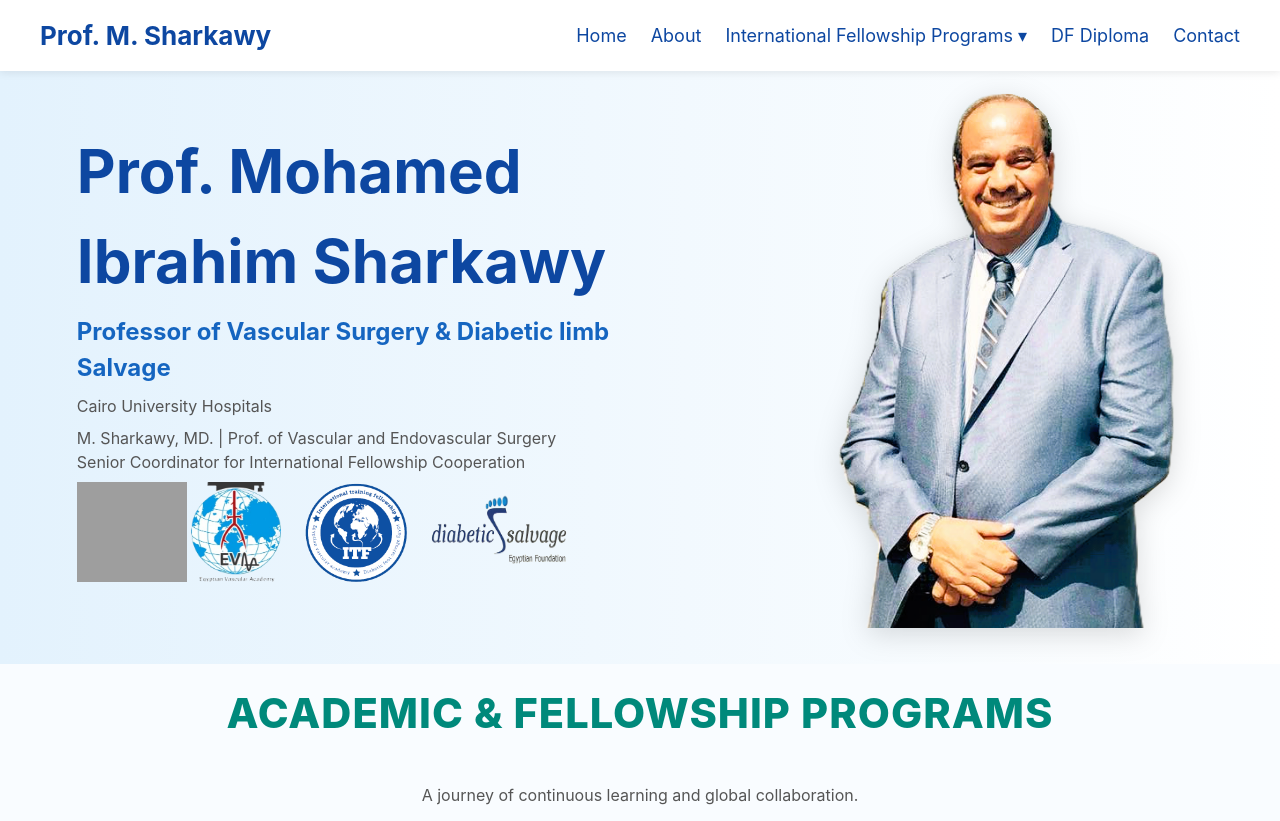
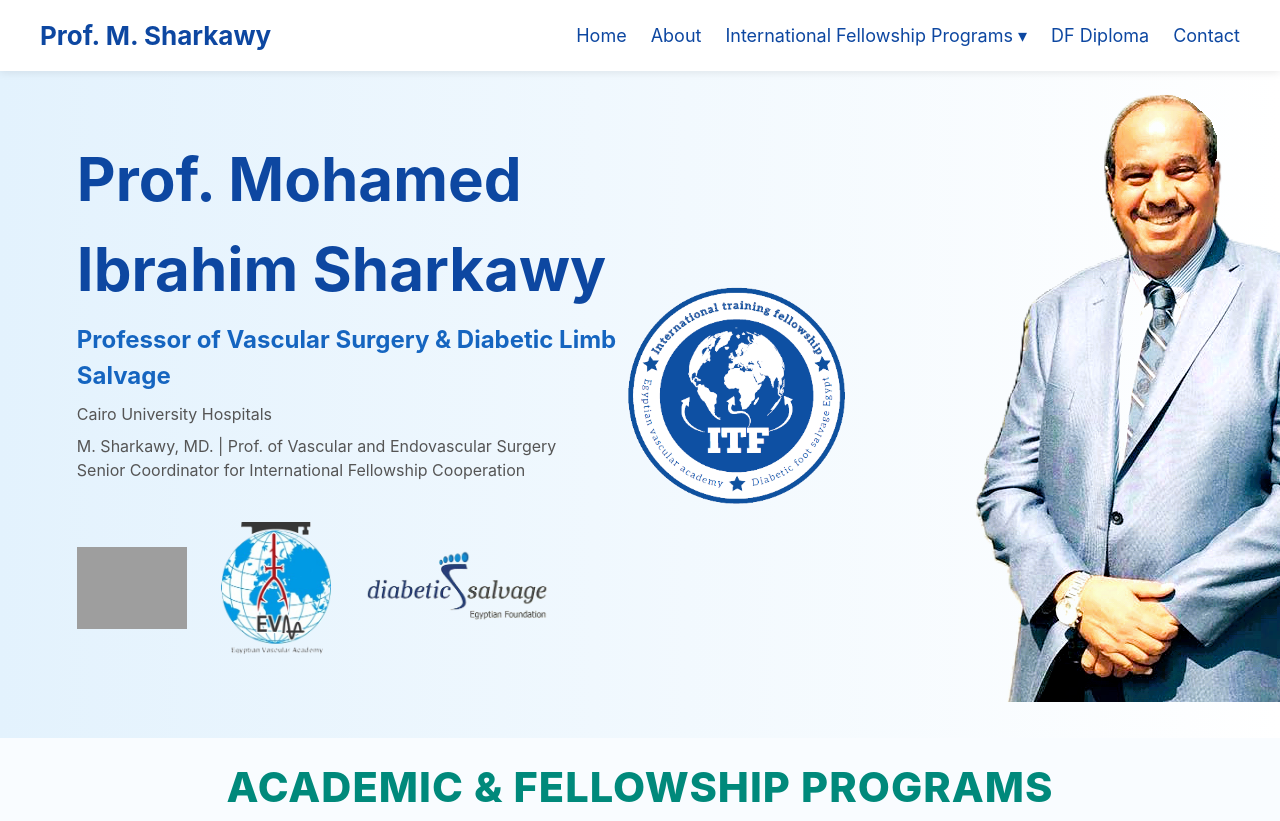
Before and after one commit to AdhamWael/fp-sharkawy, a plain HTML site: page index.html in a window 1280 px wide. Shown: the top 821 px of the page. Drawn offline with Linux system fonts and the light colour scheme; grey boxes are pictures that could not be loaded.

Commit message:
Reupload all files

```diff
--- a/index.html
+++ b/index.html
@@ -7,24 +7,6 @@
     <title>Prof. Sharkawy – Academic Timeline</title>
     <link rel="stylesheet" href="style.css">
     <link rel="stylesheet" href="nav-footer.css">
-    <style>
-        .hero-img{
-            width: 110px;
-            height: 100px;
-        }
-        .hero-img2{
-            width: 90px;
-            height: 100px;
-        }
-         .hero-img3{
-            width: 140px;
-            height: 100px;
-        }
-        .hero-img4  {
-            width: 150px;
-            height: 100px;
-        }
-    </style>
 </head>
 
 <body>
@@ -61,23 +43,31 @@
   <source id="videoSource" src="" type="video/mp4">
 </video>
     </div>
+    <!-- ===== HERO SECTION ===== -->
   <section class="hero reveal" aria-labelledby="hero-title">
+    <!-- LEFT TEXT -->
     <div class="hero-text">
       <h1 id="hero-title">Prof. Mohamed Ibrahim Sharkawy</h1>
-            <h2>Professor of Vascular Surgery &  Diabetic limb Salvage</h2>
+      <h2>Professor of Vascular Surgery & Diabetic Limb Salvage</h2>
       <p>Cairo University Hospitals</p>
-            <p>M. Sharkawy, MD. | Prof. of Vascular and Endovascular Surgery<br>Senior Coordinator for International Fellowship Cooperation</p>
+      <p>
+        M. Sharkawy, MD. | Prof. of Vascular and Endovascular Surgery<br />
+        Senior Coordinator for International Fellowship Cooperation
+      </p>
+
+      <!-- SMALL LOGOS -->
       <div class="hero-img-content">
-            <img src="DF Diploma/Egypt-medical-syndicate-600x551.png" alt="" class="hero-img">
-            <img src="Egyptian Vascular Academy.png" alt="" class="hero-img2">
-            <img src="ITF.png" alt="" class="hero-img3">
-            <img src="DF Diploma/ds_logo.png" alt="" class="hero-img4">
-        </div>
-        </div>
-        <div class="hero-image">
-            <img src="banner-img1.png" alt="Prof. Sharkawy portrait">
-        </div>
-
+        <img src="DF Diploma/Egypt-medical-syndicate-600x551.png" alt="Egypt Medical Syndicate" class="hero-img" />
+        <img src="Egyptian Vascular Academy.png" alt="Egyptian Vascular Academy" class="hero-img2" />
+        <img src="DF Diploma/ds_logo.png" alt="DS Logo" class="hero-img4" />
+      </div>
+    </div>
+
+    <!-- RIGHT SIDE: PROF + BIG ITF -->
+    <div class="hero-right">
+      <img src="ITF.png" alt="ITF logo large" class="hero-img3-large" />
+      <img src="banner-img1.png" alt="Prof. Sharkawy portrait" class="prof-img" />
+    </div>
   </section>
     <section class="wrap reveal">
         <h2 class="title-h2">Academic & Fellowship Programs</h1>
--- a/style.css
+++ b/style.css
@@ -4,7 +4,9 @@
    Breakpoints: 360px, 480px, 768px, 1024px, 1700px, 2500px, 3000px
 =================================== */
 
+
 /* Reset */
+
 * {
     margin: 0;
     padding: 0;
@@ -32,7 +34,9 @@
     --border-light: #e0e0e0;
 }
 
+
 /* Body */
+
 body {
     background: var(--bg);
     color: var(--primary);
@@ -40,11 +44,16 @@ body {
     padding-top: clamp(3.4375rem, 4vw, 5rem);
 }
 
+
 /* Hero */
+
 .hero {
     display: flex;
+    justify-content: space-between;
     align-items: center;
-  justify-content: space-between;
+    flex-wrap: wrap;
+    padding: 5rem 6%;
+    gap: 2rem;
     min-height: 70vh;
     padding: clamp(1.75rem, 3vw, 2.25rem) 6%;
     background: linear-gradient(to right, var(--bg-light), var(--card-bg));
@@ -52,7 +61,7 @@ body {
 }
 
 .hero-text {
-  max-width: 56%;
+    max-width: 50%;
 }
 
 .hero-text h1 {
@@ -80,10 +89,72 @@ body {
     filter: drop-shadow(0 0.375rem 0.875rem rgba(0, 0, 0, 0.14));
 }
 
+/* SMALL LOGOS UNDER TEXT */
+
+.hero-img-content {
+    display: flex;
+    align-items: center;
+    gap: 34px;
+    margin-top: 2.5rem;
+    flex-wrap: wrap;
+}
+
+.hero-img-content img {
+    width: 110px;
+    height: auto;
+    transition: transform 0.3s ease;
+}
+
+.hero-img-content img:hover {
+    transform: scale(1.12);
+}
+
+.hero-img-content img.hero-img4 {
+    width: 200px;
+    height: 100px;
+}
+
+/* RIGHT SIDE — PROF + ITF BESIDE */
+
+.hero-right {
+    flex: 1 1 45%;
+    display: flex;
+    align-items: center;
+    justify-content: center;
+    gap: 60px;
+    min-width: 300px;
+}
+
+
+/* === PROFESSOR IMAGE === */
+
+.prof-img {
+    width: 450px;
+    height: auto;
+    border-radius: 0;
+    box-shadow: none;
+    background: none;
+    mix-blend-mode: multiply;
+    filter: brightness(1.05) contrast(1.05);
+}
+
+
+/* === ITF LOGO (LARGE) === */
+
+.hero-img3-large {
+    width: 300px;
+    height: auto;
+    margin-left: 100px;
+    transition: transform 0.3s ease;
+}
+
+
+
 /* Timeline */
+
 .wrap {
     width: 100%;
-  margin:  0;
+    margin: 0;
     padding: clamp(1rem, 2vw, 1.125rem) clamp(1rem, 3vw, 2rem);
     text-align: center;
 }
@@ -125,7 +196,6 @@ body {
     transform: translateY(0) scale(1);
 }
 
-
 .milestone-content::before {
     content: "";
     position: absolute;
@@ -138,7 +208,6 @@ body {
     border: 0.1875rem solid var(--card-bg);
     box-shadow: 0 0 0 0.1875rem var(--secondary);
 }
-
 
 .year {
     font-weight: 700;
@@ -171,7 +240,9 @@ body {
     opacity: 1;
 }
 
+
 /* MEMBERSHIP MAP */
+
 #filters button {
     background: var(--primary);
     color: var(--card-bg);
@@ -225,7 +296,7 @@ body {
 }
 
 .pin:hover {
-  transform: scale(0.8 );
+    transform: scale(0.8);
     box-shadow: 0 0.25rem 0.625rem rgba(0, 0, 0, 0.3);
 }
 
@@ -255,7 +326,9 @@ body {
     font-size: clamp(0.9375rem, 1.8vw, 1rem);
 }
 
+
 /* INVITED POSITIONS CARDS */
+
 .invited {
     padding: clamp(2.5rem, 5vw, 3.75rem) clamp(1rem, 2vw, 1.25rem);
     text-align: center;
@@ -294,7 +367,9 @@ body {
     box-shadow: 0 0.625rem 1.5rem rgba(0, 0, 0, 0.12);
 }
 
+
 /* GRID LAYOUT */
+
 .invited-grid {
     display: grid;
     grid-template-columns: repeat(2, 1fr);
@@ -335,7 +410,9 @@ body {
     box-shadow: 0 0.75rem 2rem rgba(21, 101, 192, 0.25);
 }
 
+
 /* FUNDING SECTION */
+
 .funding {
     padding: clamp(3rem, 5vw, 4.375rem) clamp(1rem, 2vw, 1.25rem);
     background: var(--bg-light);
@@ -362,7 +439,9 @@ body {
     padding: 0 clamp(1rem, 3vw, 2rem);
 }
 
+
 /* EMPLOYMENT */
+
 #employment {
     padding: clamp(3.5rem, 6vw, 5rem) clamp(1rem, 2vw, 1.25rem);
     text-align: center;
@@ -378,7 +457,9 @@ body {
     letter-spacing: 0.0625rem;
 }
 
+
 /* Timeline2 Container */
+
 .timeline2 {
     position: relative;
     width: 100%;
@@ -449,7 +530,9 @@ body {
     color: var(--muted);
 }
 
+
 /* WORK SECTION */
+
 .work-sec {
     background: #e3f2fd;
     padding: clamp(1.5rem, 3vw, 1.875rem) clamp(1rem, 2vw, 1.25rem);
@@ -528,7 +611,9 @@ body {
     padding: 0 clamp(1rem, 2vw, 2rem);
 }
 
+
 /* WORLD MAP */
+
 .map-frame {
     position: relative;
     width: 100%;
@@ -651,7 +736,9 @@ svg.world .focused {
     letter-spacing: 0.0625rem;
 }
 
+
 /* VIDEO OVERLAY */
+
 #videoOverlay {
     position: fixed;
     top: 0;
@@ -670,16 +757,19 @@ svg.world .focused {
     border-radius: 0.75rem;
     box-shadow: 0 0 1.875rem rgba(0, 0, 0, 0.6);
 }
+
+
 /* ===================================
    MEDIA QUERIES - MOBILE FIRST
    =================================== */
 
+
 /* Extra Small Devices (360px) */
+
 @media (max-width: 22.5rem) {
     body {
         padding-top: 3.4375rem;
     }
-
     .hero {
         flex-direction: column;
         text-align: center;
@@ -691,163 +781,144 @@ svg.world .focused {
     .hero-image img {
         max-width: 80%;
     }
-
     .hero-text h1 {
         font-size: 1.5rem;
     }
-
     .hero-text h2 {
         font-size: 0.9375rem;
     }
-
     .hero-text p {
         font-size: 0.8125rem;
     }
-
     .card {
         width: 90%;
         left: 5%;
         padding: 0.9375rem;
     }
-
     .card.right {
         left: 5%;
     }
-
     .timeline::before {
         left: 5%;
     }
-
     .card.left::before,
     .card.right::before {
         left: -2.1875rem;
     }
-
     .invited-grid {
         grid-template-columns: 1fr;
         gap: 0.875rem;
     }
-
     .grid-container {
         grid-template-columns: 1fr;
         gap: 1rem;
     }
-
     .milestone {
         margin-left: 2.5rem;
     }
-
     .milestone-number {
         left: -2.1875rem;
         width: 1.5rem;
         height: 1.5rem;
         font-size: 0.75rem;
     }
-
     .timeline2::before {
         left: 0.625rem;
     }
-
     .pin {
         width: 0.75rem;
         height: 0.75rem;
         border-width: 0.125rem;
     }
-
     .info-card {
         max-width: 15rem;
         font-size: 0.9375rem;
     }
-
     .country-card {
         width: 18.75rem;
         max-width: 90%;
         padding: 1rem;
     }
-
     #videoOverlay video {
         width: 95%;
         height: auto;
     }
 }
 
+
 /* Small Devices (480px) */
+
 @media (max-width: 30rem) {
     body {
         padding-top: 4rem;
     }
-
     .hero {
         flex-direction: column;
         gap: 1.25rem;
         padding: 1.75rem 5%;
     }
-
     .hero-text {
         max-width: 100%;
     }
-
     .hero-text h1 {
         font-size: 1.75rem;
     }
-
     .hero-text h2 {
         font-size: 1.0625rem;
     }
-
     .hero-image img {
         max-width: 13.75rem;
     }
-
     .card {
         width: 88%;
         left: 6%;
     }
-
     .card.right {
         left: 6%;
     }
-
     .timeline::before {
         left: 6%;
     }
-
     .card.left::before,
     .card.right::before {
         left: -2.5rem;
     }
-
     .invited-grid {
         grid-template-columns: 1fr;
         gap: 1rem;
     }
-
     .grid-container {
         grid-template-columns: 1fr;
         gap: 1.125rem;
     }
-
-  .timeline2 { max-width: 100%; margin-left: 0; padding: 0 1rem; }
-  .milestone { margin-left: 2rem; }
-  .milestone-number { left: -1.75rem; }
-
+    .timeline2 {
+        max-width: 100%;
+        margin-left: 0;
+        padding: 0 1rem;
+    }
+    .milestone {
+        margin-left: 2rem;
+    }
+    .milestone-number {
+        left: -1.75rem;
+    }
     .pin {
         width: 0.875rem;
         height: 0.875rem;
         border-width: 0.125rem;
     }
-
     .info-card {
         max-width: 16.875rem;
     }
-
     .country-card {
         width: 20.625rem;
         max-width: 85%;
     }
 }
 
+
 /* Tablets (768px) */
+
 @media (max-width: 48rem) {
     .nav-toggle {
         display: flex;
@@ -869,27 +940,22 @@ svg.world .focused {
         text-align: center;
         padding: 1rem 0;
     }
-
     .dropdown-menu {
         position: static;
         box-shadow: none;
         background: rgba(255, 255, 255, 0.1);
         margin-top: 0.5rem;
     }
-
     .dropdown-menu a {
         color: var(--card-bg);
     }
-
     .hero {
         flex-direction: column;
         gap: 1.5rem;
     }
-
     .hero-text {
         max-width: 100%;
     }
-
     .card {
         width: 90%;
         left: 50% !important;
@@ -900,22 +966,18 @@ svg.world .focused {
         left: -1.5rem;
         right: auto;
     }
-
     .card.right {
         left: 6%;
     }
-
     .timeline::before {
         left: 6%;
     }
-
     .invited-grid {
         grid-template-columns: 1fr;
     }
     .grid-container {
         flex-direction: column;
     }
-
     .pin {
         width: 1.125rem;
         height: 1.125rem;
@@ -923,83 +985,76 @@ svg.world .focused {
     }
 }
 
+
 /* Medium Devices (900px) */
+
 @media (max-width: 56.25rem) {
     .hero {
         flex-direction: column;
         gap: 1.125rem;
         padding: 1.75rem 6%;
     }
-
     .hero-text {
         max-width: 100%;
     }
-
     .invited-grid {
         grid-template-columns: repeat(2, 1fr);
     }
-
     .grid-container {
         grid-template-columns: repeat(2, 1fr);
     }
 }
 
+
 /* Large Tablets (1024px) */
+
 @media (min-width: 64rem) {
     .hero-text h1 {
         font-size: 3.75rem;
     }
-
     .hero-text h2 {
         font-size: 1.5rem;
     }
-
     .hero-image img {
         max-width: 24.375rem;
     }
-
     .section-title,
     .invited h2,
     #membership-map h2,
     .funding h2 {
         font-size: 2.875rem;
     }
-
     .pin {
         width: 1.375rem;
         height: 1.375rem;
     }
 }
 
+
 /* Large Screens (1700px) */
+
 @media (min-width: 106.25rem) {
-   .mid{
+    .mid {
         font-size: 3rem;
     }
     body {
         padding-top: 4.375rem;
     }
-
     .hero {
         padding: 3rem 6%;
     }
-
     .hero-text h1 {
         font-size: 4.5rem;
     }
-
     .hero-text h2 {
         font-size: 1.75rem;
     }
-
     .hero-text p {
         font-size: 1.25rem;
     }
-
     .hero-image img {
         max-width: 28.125rem;
     }
-
     .page-title,
     .section-title,
     .invited h2,
@@ -1008,100 +1063,77 @@ svg.world .focused {
     #employment h2 {
         font-size: 3.125rem;
     }
-
     .lead {
         font-size: 1.25rem;
     }
-
     .card {
         padding: 1.875rem;
         margin: 1.5rem 0;
     }
-
     .year {
         font-size: 1.25rem;
     }
-
     .title {
         font-size: 1.375rem;
     }
-
     .short,
     .more {
         font-size: 1.25rem;
     }
-
     .invited h2 {
         font-size: 2.875rem;
     }
-
     .invited-card h3 {
         font-size: 1.875rem;
     }
-
     .invited-card p {
         font-size: 1.375rem;
     }
-
     .funding p {
         font-size: 1.25rem;
     }
-
     #employment h2 {
         font-size: 3.125rem;
     }
-
     .milestone-content h3 {
         font-size: 1.5rem;
     }
-
     .milestone-content span {
         font-size: 1.0625rem;
     }
-
     .milestone-content p {
         font-size: 1.125rem;
     }
-
     .new-h2 {
         font-size: 3rem;
     }
-
     .card-front {
         font-size: 1.375rem;
         min-height: 11.25rem;
     }
-
     .card-back {
         font-size: 1.25rem;
     }
-
     .country-card {
         width: 33.75rem;
         padding: 1.875rem;
     }
-
     .country-card h3 {
         font-size: 1.625rem;
     }
-
     .country-card .list {
         font-size: 1.375rem;
     }
-
     .info-card {
         max-width: 28.125rem;
         font-size: 1.25rem;
     }
-
     .info-card h4 {
         font-size: 1.5rem;
     }
-
     .info-card p {
         font-size: 1.25rem;
     }
-
     .pin {
         width: 1.625rem;
         height: 1.625rem;
@@ -1109,35 +1141,31 @@ svg.world .focused {
     }
 }
 
+
 /* Extra Large Screens (2500px) */
+
 @media (min-width: 156.25rem) {
-   .mid{
+    .mid {
         font-size: 3.5rem;
     }
     body {
         padding-top: 5rem;
     }
-
     .hero {
         padding: 4rem 6%;
     }
-
     .hero-text h1 {
         font-size: 5.625rem;
     }
-
     .hero-text h2 {
         font-size: 2.25rem;
     }
-
     .hero-text p {
         font-size: 1.5rem;
     }
-
     .hero-image img {
         max-width: 35rem;
     }
-
     .page-title,
     .section-title,
     .invited h2,
@@ -1146,100 +1174,77 @@ svg.world .focused {
     #employment h2 {
         font-size: 4rem;
     }
-
     .lead {
         font-size: 1.5rem;
     }
-
     .card {
         padding: 2.5rem;
         margin: 2rem 0;
     }
-
     .year {
         font-size: 1.5rem;
     }
-
     .title {
         font-size: 1.625rem;
     }
-
     .short,
     .more {
         font-size: 1.5rem;
     }
-
     .invited h2 {
         font-size: 3.75rem;
     }
-
     .invited-card h3 {
         font-size: 2.25rem;
     }
-
     .invited-card p {
         font-size: 1.625rem;
     }
-
     .funding p {
         font-size: 1.5rem;
     }
-
     #employment h2 {
         font-size: 4rem;
     }
-
     .milestone-content h3 {
         font-size: 1.875rem;
     }
-
     .milestone-content span {
         font-size: 1.375rem;
     }
-
     .milestone-content p {
         font-size: 1.375rem;
     }
-
     .new-h2 {
         font-size: 3.75rem;
     }
-
     .card-front {
         font-size: 1.625rem;
         min-height: 14.375rem;
     }
-
     .card-back {
         font-size: 1.5rem;
     }
-
     .country-card {
         width: 42.5rem;
         padding: 2.5rem;
     }
-
     .country-card h3 {
         font-size: 2.125rem;
     }
-
     .country-card .list {
         font-size: 1.625rem;
     }
-
     .info-card {
         max-width: 33.75rem;
         font-size: 1.5rem;
     }
-
     .info-card h4 {
         font-size: 1.875rem;
     }
-
     .info-card p {
         font-size: 1.5rem;
     }
-
     .pin {
         width: 2rem;
         height: 2rem;
@@ -1247,35 +1252,31 @@ svg.world .focused {
     }
 }
 
+
 /* Ultra Large Screens (3000px) */
+
 @media (min-width: 187.5rem) {
-   .mid{
+    .mid {
         font-size: 4rem;
     }
     body {
         padding-top: 5.625rem;
     }
-
     .hero {
         padding: 5rem 6%;
     }
-
     .hero-text h1 {
         font-size: 6.875rem;
     }
-
     .hero-text h2 {
         font-size: 2.75rem;
     }
-
     .hero-text p {
         font-size: 1.875rem;
     }
-
     .hero-image img {
         max-width: 43.75rem;
     }
-
     .page-title,
     .section-title,
     .invited h2,
@@ -1284,102 +1285,77 @@ svg.world .focused {
     #employment h2 {
         font-size: 4.875rem;
     }
-
     .lead {
         font-size: 1.875rem;
     }
-
     .card {
         padding: 3.125rem;
         margin: 2.5rem 0;
     }
-
     .year {
         font-size: 1.875rem;
     }
-
     .title {
         font-size: 2rem;
     }
-
     .short,
     .more {
         font-size: 1.875rem;
     }
-
     .invited h2 {
         font-size: 4.5rem;
     }
-
     .invited-card h3 {
         font-size: 2.75rem;
     }
-
     .invited-card p {
         font-size: 2rem;
     }
-
     .funding p {
         font-size: 1.875rem;
     }
-
     #employment h2 {
         font-size: 4.875rem;
     }
-
     .milestone-content h3 {
         font-size: 2.25rem;
     }
-
     .milestone-content span {
         font-size: 1.625rem;
     }
-
     .milestone-content p {
         font-size: 1.625rem;
     }
-
     .new-h2 {
         font-size: 4.5rem;
     }
-
     .card-front {
         font-size: 2rem;
         min-height: 17.5rem;
     }
-
     .card-back {
         font-size: 1.875rem;
     }
-
     .country-card {
         width: 54rem;
         padding: 5rem;
     }
-
     .country-card h3 {
         font-size: 3rem;
     }
-
     .country-card .list {
         font-size: 2rem;
     }
-
-
-
     .info-card {
         max-width: 42.5rem;
         font-size: 1.875rem;
     }
-
     .info-card h4 {
         font-size: 2.25rem;
     }
-
     .info-card p {
         font-size: 1.875rem;
     }
-
     .pin {
         width: 2.5rem;
         height: 2.5rem;
@@ -1387,7 +1363,9 @@ svg.world .focused {
     }
 }
 
+
 /* Touch Device Optimizations */
+
 @media (hover: none) and (pointer: coarse) {
     .card:hover,
     .invited-card:hover,
@@ -1396,7 +1374,6 @@ svg.world .focused {
         transform: none;
         box-shadow: 0 0.375rem 1.25rem rgba(0, 0, 0, 0.06);
     }
-
     svg.world path:hover,
     svg.world polygon:hover,
     svg.world rect:hover,
@@ -1404,7 +1381,6 @@ svg.world .focused {
     svg.world ellipse:hover {
         transform: none;
     }
-
     .pin:hover {
         transform: scale(1);
     }
```
Also changed, not shown: bergesch.html (+1 -1 lines), chennai-india.html (+1 -1 lines), kiel.html (+1 -1 lines), koln.html (+1 -1 lines), nancy-lorraine.html (+1 -1 lines), north-wales.html (+1 -1 lines). Lines whose indentation alone changed are shown as unchanged.
